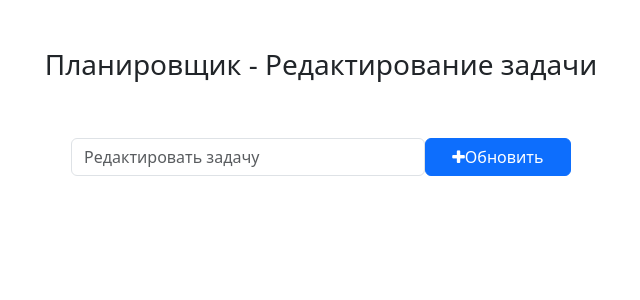
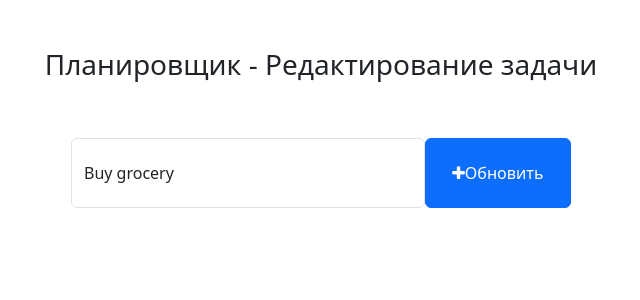
Before and after one commit to ghirin/ToDo, a Django app: page /todo/edit_task/1/ in a window 1280 px wide. Shown: the top 300 px of the page, without its empty margins (319-959 px from the left). Run offline with Django 4.2, Linux system fonts and the light colour scheme; data comes from the database, SQL or seed files in the repository; both versions use the stored data as it was after the commit.

Commit message:
Finished	Edit Task Feature With Post Request

```diff
--- a/templates/edit_task.html
+++ b/templates/edit_task.html
@@ -14,7 +14,13 @@
     <!-- Font Awesome Icons -->
     <link rel="stylesheet" href="https://cdnjs.cloudflare.com/ajax/libs/font-awesome/4.7.0/css/font-awesome.min.css">
 
+    <style>
+      .form-control{
+        padding: 1.375rem .75rem !important;
+      }
+    </style>
   </head>
+
   <body>
     <div class="container">
         <h3 class="pt-5 pb-5 text-center">
@@ -24,7 +30,7 @@
             {% csrf_token %}
             <div class="form-group">
                 <span style="display: flex;">
-                    <input type="text" name="task" class="form-control" placeholder="Редактировать задачу" value="">
+                    <input type="text" name="task" class="form-control" placeholder="Редактировать задачу" value="{{ get_task.task }}">
                     <button type = "submit" class="btn btn-primary" style="width: 200px;"><i class="fa fa-plus"></i>Обновить</button>
                 </span>
             </div>
--- a/todo/urls.py
+++ b/todo/urls.py
@@ -7,11 +7,11 @@ urlpatterns = [
 
 # MARK AS DONE
 
-    path('mark_as_done/<int:pk>/', views.mark_as_done, name='mark_as_done'),
+    path('mark_as_done/<int:pk>/', views.mark_as_done, name = 'mark_as_done'),
 
 # MARK AS UNDONE
 
-    path('mark_as_undone/<int:pk>/', views.mark_as_undone, name='mark_as_undone'),
+    path('mark_as_undone/<int:pk>/', views.mark_as_undone, name = 'mark_as_undone'),
 
 
 # EDIT FEATURE
--- a/todo/views.py
+++ b/todo/views.py
@@ -23,9 +23,12 @@ def mark_as_undone(request, pk):
 def edit_task(request, pk):
     get_task = get_object_or_404(Task, pk=pk)
     if request.method == 'POST':
-        return
+        new_task = request.POST['task']
+        get_task.task = new_task
+        get_task.save()
+        return redirect('home')
     else:
         context = {
             'get_task': get_task,
         }
-    return render (request,'edit_task.html', context)
+        return render (request,'edit_task.html', context)
```
Also changed, not shown: db.sqlite3.
